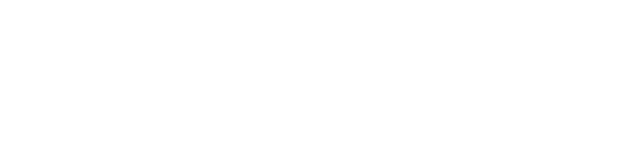
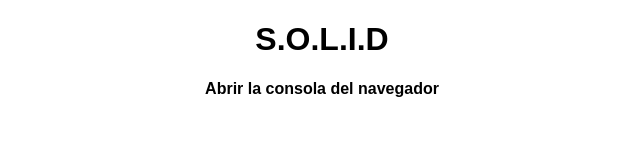
Before and after one commit to iamadeveloper-es/S.O.L.I.D, a website built with Vite: page index.html in a window 1280 px wide. Shown: the whole page, without its empty margins (318-958 px from the left). Built offline with nearby package versions, Linux system fonts and the light colour scheme.

Commit message:
Añado títulares en html

```diff
--- a/index.html
+++ b/index.html
@@ -4,10 +4,19 @@
     <meta charset="UTF-8" />
     <link rel="icon" type="image/svg+xml" href="/vite.svg" />
     <meta name="viewport" content="width=device-width, initial-scale=1.0" />
-    <title>Vite + TS</title>
+    <title>SOLID</title>
+    <style>
+      body{
+        font-family: Arial, Helvetica, sans-serif;
+      }
+      h1, h4{
+        text-align: center;
+      }
+    </style>
   </head>
   <body>
-    <div id="app"></div>
+    <h1>S.O.L.I.D</h1>
+    <h4>Abrir la consola del navegador</h4>
     <script type="module" src="/src/main.ts"></script>
   </body>
 </html>
```
